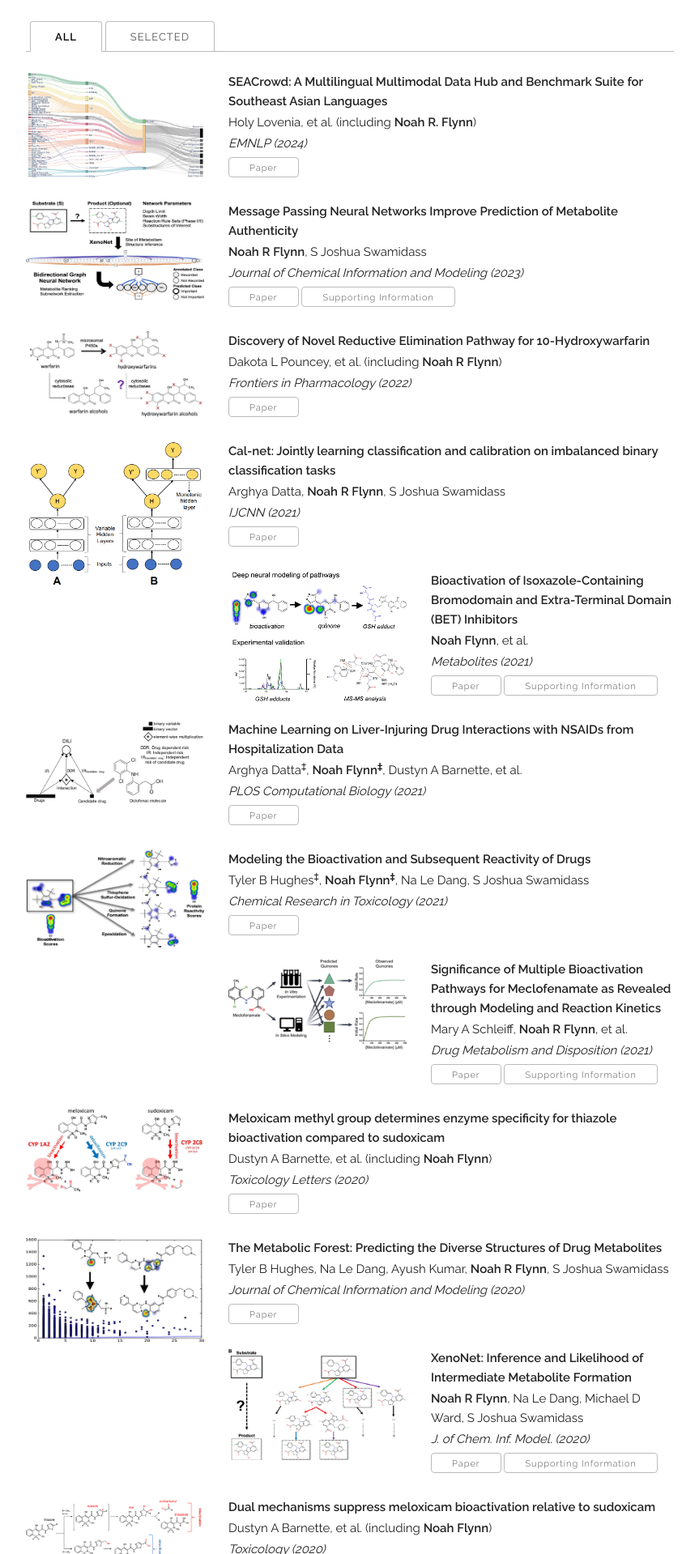
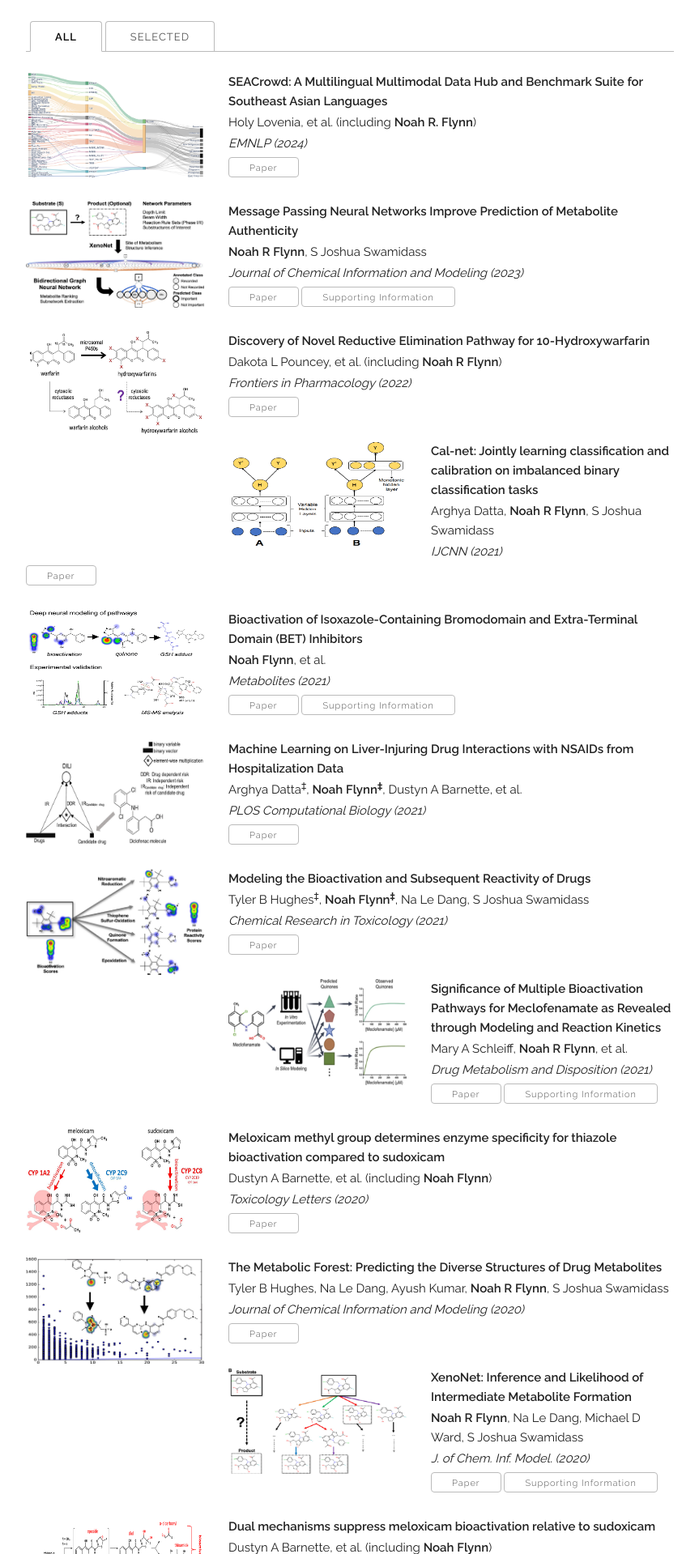
Before and after one commit to nrflynn2/nrflynn2.github.io, a Jekyll site: the page built from _pages/about.html, in a window 1280 px wide. Shown: the part 1878-3797 px from the top of the page at 81% size, without its empty margins (208-1071 px from the left). Built offline with Jekyll 4.4.1, drawn with Linux system fonts in a browser that asks for light colours; some web fonts are replaced.

Commit message:
Adjust image and text sizes

```diff
--- a/_pages/about.html
+++ b/_pages/about.html
@@ -80,7 +80,7 @@
       {% for paper in site.data.publications.papers %}
         <div>
             <div class="figure">
-                <img style="float:left;margin-bottom:20px;margin-right:30px;vertical-align:middle;" src="{{ paper.teaser_image | prepend: site.baseurl }}" width="220" max-height="150"/>
+                <img style="float:left;margin-bottom:20px;margin-right:30px;vertical-align:middle;" src="{{ paper.teaser_image | prepend: site.baseurl }}" width="220" height="131"/>
             </div>
             <div class="paper">
               <p class="title"><b>{{ paper.title }}</b></p>
```
